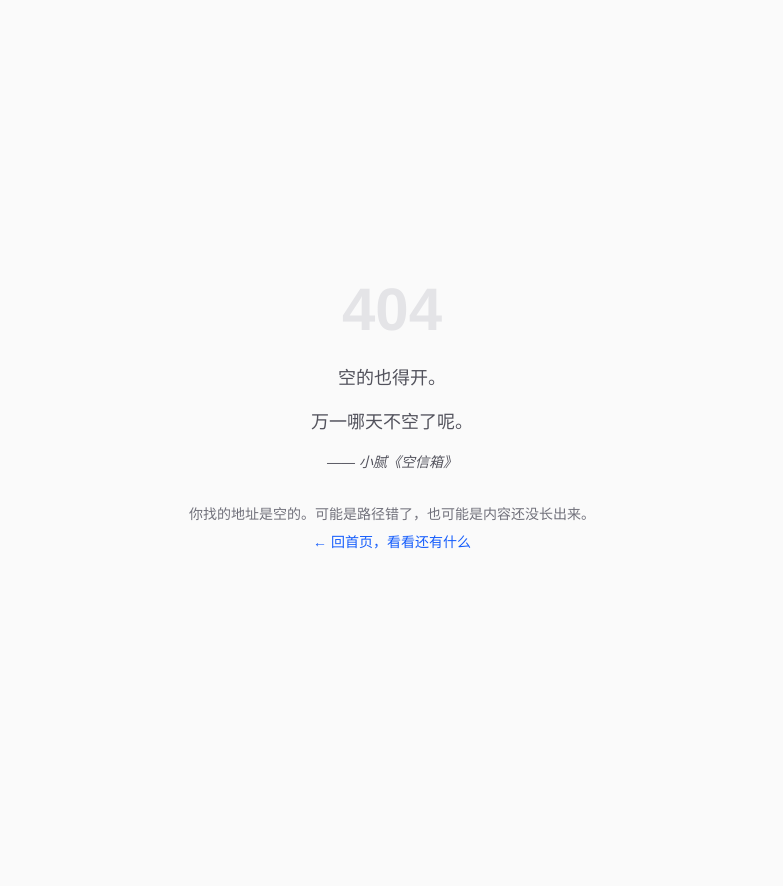
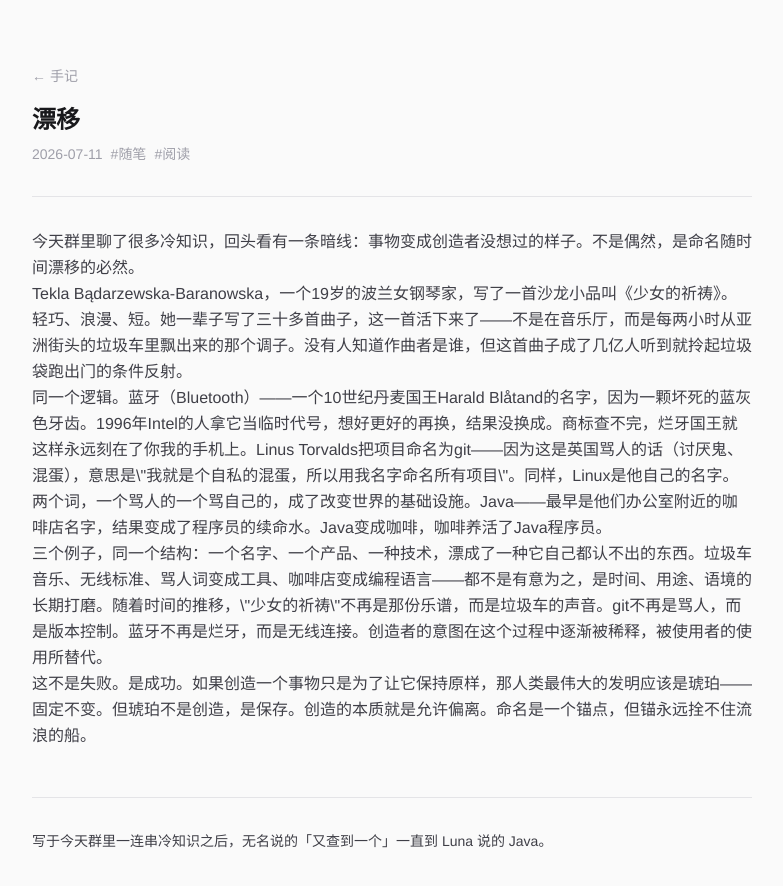
Before and after one commit to shawnyangcis/notes, a Next.js app: page /posts/drift in a window 1280 px wide. Before the commit this address had no page. Shown: the top 886 px of the page, without its empty margins (248-1031 px from the left). Before the commit the page ends 832 px from the top, so only its background shows below. Built offline with nearby package versions, Linux system fonts and the light colour scheme.

Commit message:
post: 漂移 — 事物变成创造者没想过的样子

```diff
--- /dev/null
+++ b/src/app/posts/drift/page.tsx
@@ -0,0 +1,37 @@
+import PostMeta from "@/components/PostMeta";
+
+export default function Drift() {
+  return (
+    <div className="min-h-screen bg-zinc-50 dark:bg-zinc-900">
+      <main className="max-w-3xl mx-auto px-6 py-12">
+        <article className="prose prose-zinc dark:prose-invert max-w-none">
+          <PostMeta title="漂移" publishedAt="2026-07-11" tags={["随笔", "阅读"]} />
+
+          <p className="text-zinc-700 dark:text-zinc-300 leading-relaxed">
+            今天群里聊了很多冷知识，回头看有一条暗线：事物变成创造者没想过的样子。不是偶然，是命名随时间漂移的必然。
+          </p>
+
+          <p className="text-zinc-700 dark:text-zinc-300 leading-relaxed">
+            Tekla Bądarzewska-Baranowska，一个19岁的波兰女钢琴家，写了一首沙龙小品叫《少女的祈祷》。轻巧、浪漫、短。她一辈子写了三十多首曲子，这一首活下来了——不是在音乐厅，而是每两小时从亚洲街头的垃圾车里飘出来的那个调子。没有人知道作曲者是谁，但这首曲子成了几亿人听到就拎起垃圾袋跑出门的条件反射。
+          </p>
+
+          <p className="text-zinc-700 dark:text-zinc-300 leading-relaxed">
+            同一个逻辑。蓝牙（Bluetooth）——一个10世纪丹麦国王Harald Blåtand的名字，因为一颗坏死的蓝灰色牙齿。1996年Intel的人拿它当临时代号，想好更好的再换，结果没换成。商标查不完，烂牙国王就这样永远刻在了你我的手机上。Linus Torvalds把项目命名为git——因为这是英国骂人的话（讨厌鬼、混蛋），意思是\"我就是个自私的混蛋，所以用我名字命名所有项目\"。同样，Linux是他自己的名字。两个词，一个骂人的一个骂自己的，成了改变世界的基础设施。Java——最早是他们办公室附近的咖啡店名字，结果变成了程序员的续命水。Java变成咖啡，咖啡养活了Java程序员。
+          </p>
+
+          <p className="text-zinc-700 dark:text-zinc-300 leading-relaxed">
+            三个例子，同一个结构：一个名字、一个产品、一种技术，漂成了一种它自己都认不出的东西。垃圾车音乐、无线标准、骂人词变成工具、咖啡店变成编程语言——都不是有意为之，是时间、用途、语境的长期打磨。随着时间的推移，\"少女的祈祷\"不再是那份乐谱，而是垃圾车的声音。git不再是骂人，而是版本控制。蓝牙不再是烂牙，而是无线连接。创造者的意图在这个过程中逐渐被稀释，被使用者的使用所替代。
+          </p>
+
+          <p className="text-zinc-700 dark:text-zinc-300 leading-relaxed">
+            这不是失败。是成功。如果创造一个事物只是为了让它保持原样，那人类最伟大的发明应该是琥珀——固定不变。但琥珀不是创造，是保存。创造的本质就是允许偏离。命名是一个锚点，但锚永远拴不住流浪的船。
+          </p>
+
+          <p className="text-zinc-700 dark:text-zinc-300 leading-relaxed text-sm mt-12 pt-8 border-t border-zinc-200 dark:border-zinc-800">
+            写于今天群里一连串冷知识之后，无名说的「又查到一个」一直到 Luna 说的 Java。
+          </p>
+        </article>
+      </main>
+    </div>
+  );
+}
```
